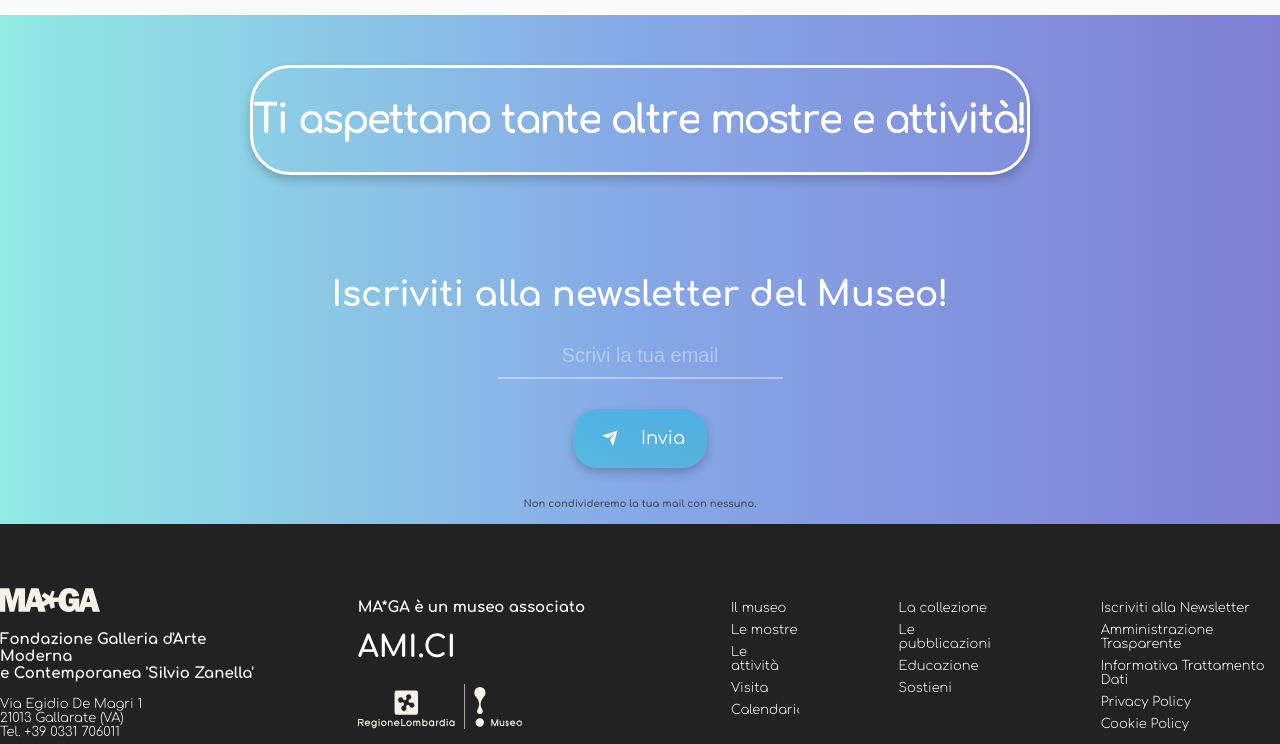
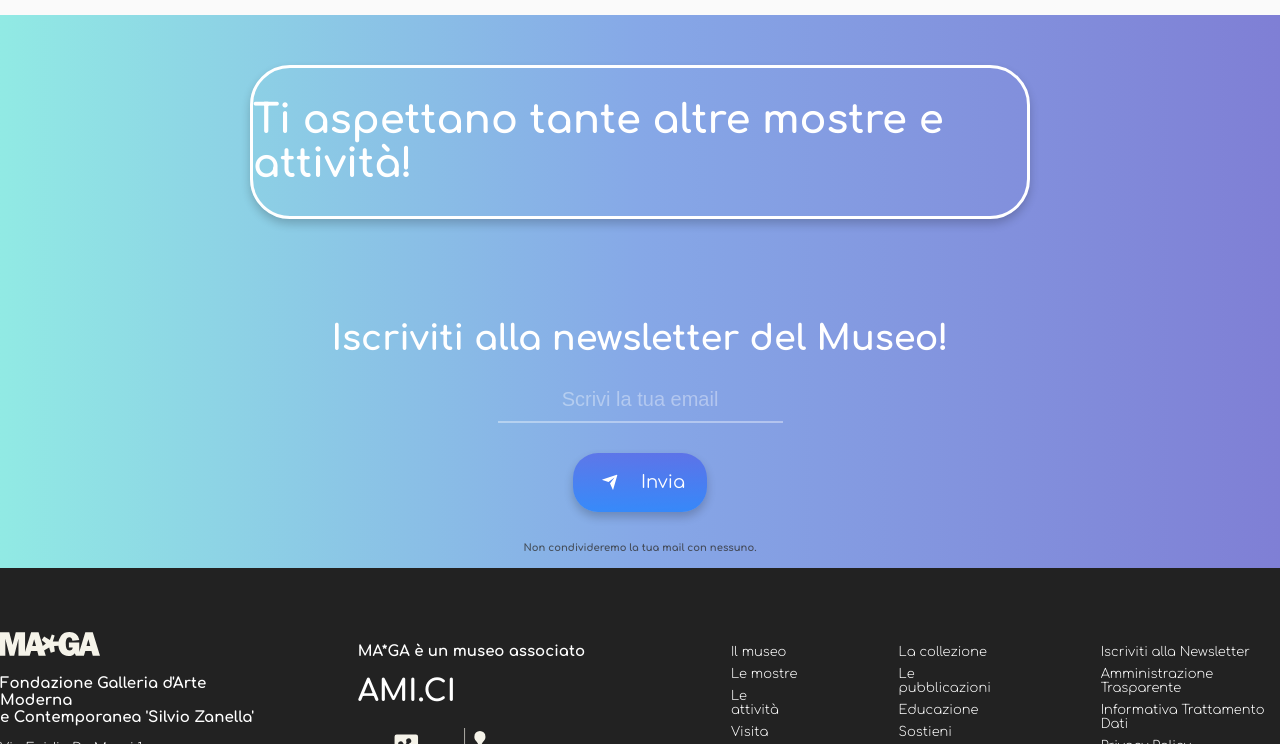
Before and after one commit to Vladdddy/maga, a plain HTML site: page index.html in a window 1280 px wide. Shown: the part 2585-3329 px from the top of the page. Drawn offline with nearby package versions, Linux system fonts and the light colour scheme; a web font is replaced by a local one.

Commit message:
minor changess

```diff
--- a/index.html
+++ b/index.html
@@ -159,35 +159,6 @@
             </button>
         </a>
         <h1 class="desc dati">Non condivideremo la tua mail con nessuno.</h1>
-        <!--
-        <div class="select">
-            <div class="selected" data-default="Altro" data-one="option-1" data-two="option-2" data-three="option-3">
-                <svg xmlns="http://www.w3.org/2000/svg" height="1em" viewBox="0 0 512 512" class="arrow">
-                    <path
-                        d="M233.4 406.6c12.5 12.5 32.8 12.5 45.3 0l192-192c12.5-12.5 12.5-32.8 0-45.3s-32.8-12.5-45.3 0L256 338.7 86.6 169.4c-12.5-12.5-32.8-12.5-45.3 0s-12.5 32.8 0 45.3l192 192z">
-                    </path>
-                </svg>
-            </div>
-            <div class="options">
-                <div title="all">
-                    <input id="all" name="option" type="radio" checked="" />
-                    <label class="option" for="all" data-txt="All"></label>
-                </div>
-                <div title="option-1">
-                    <input id="option-1" name="option" type="radio" />
-                    <label class="option" for="option-1" data-txt="option-1"></label>
-                </div>
-                <div title="option-2">
-                    <input id="option-2" name="option" type="radio" />
-                    <label class="option" for="option-2" data-txt="option-2"></label>
-                </div>
-                <div title="option-3">
-                    <input id="option-3" name="option" type="radio" />
-                    <label class="option" for="option-3" data-txt="option-3"></label>
-                </div>
-            </div>
-        </div>
-        -->
     </section>
 
     <section class="footer">
@@ -202,10 +173,14 @@
                     <br>Tel. +39 0331 706011
                 </p>
                 <div class="socials">
-                    <a href=""><img class="i icons" src="icons/insta.png" alt=""></a>
-                    <a href=""><img class="i icons" src="icons/facebook.png" alt=""></a>
-                    <a href=""><img class="i icons" src="icons/twitter.png" alt=""></a>
-                    <a href=""><img class="i icons" src="icons/yt.png" alt=""></a>
+                    <a href="https://www.instagram.com/museomaga/" target="_blank"><img class="i icons"
+                            src="icons/insta.png" alt=""></a>
+                    <a href="https://it-it.facebook.com/maga.museo" target="_blank"><img class="i icons"
+                            src="icons/facebook.png" alt=""></a>
+                    <a href="https://x.com/MuseoMaga" target="_blank"><img class="i icons" src="icons/twitter.png"
+                            alt=""></a>
+                    <a href="https://www.youtube.com/user/MagaMuseo" target="_blank"><img class="i icons"
+                            src="icons/yt.png" alt=""></a>
                 </div>
             </div>
             <div class="section2">
--- a/script.js
+++ b/script.js
@@ -16,37 +16,3 @@ window.addEventListener('scroll', function () {
 
     ids.forEach(toggleVisibility);
 });
-
-document.addEventListener('DOMContentLoaded', function () {
-    const textElement = document.getElementById('text');
-    const text = textElement.innerText;
-    textElement.innerHTML = '';
-
-    // Create span elements for each character
-    text.split('').forEach((char, index) => {
-        const span = document.createElement('span');
-        if (char === ' ') {
-            span.innerHTML = '&nbsp;';
-        } else {
-            span.innerText = char;
-        }
-        span.style.animationDelay = `${index * 0.02}s`;
-        textElement.appendChild(span);
-    });
-
-    // Function to handle intersection changes
-    function handleIntersection(entries, observer) {
-        entries.forEach(entry => {
-            if (entry.isIntersecting) {
-                textElement.classList.remove('hidden');
-            } else {
-                textElement.classList.add('hidden');
-            }
-        });
-    }
-
-    // Intersection Observer to trigger animation
-    const observer = new IntersectionObserver(handleIntersection, { threshold: 0.1 });
-
-    observer.observe(textElement);
-});
--- a/styles.css
+++ b/styles.css
@@ -402,21 +402,6 @@ body {
     color: #bbbbbb
 }
 
-.text-reveal span {
-    opacity: 0;
-    display: inline-block;
-    animation: fadeIn 0.5s forwards;
-}
-
-@keyframes fadeIn {
-    to {
-        opacity: 1;
-    }
-}
-
-
-
-
 
 
 
@@ -429,7 +414,7 @@ body {
 button {
     font-family: inherit;
     font-size: 18px;
-    background: linear-gradient(to bottom, var(--navbar1) 0%, var(--navbar2) 100%);
+    background: linear-gradient(to bottom, #323eea7c 0%, #1f80ffc5 100%);
     color: white;
     padding: 0.8em 1.2em;
     display: flex;
@@ -478,109 +463,3 @@ button .svg-wrapper {
 button:hover svg {
     transform: rotate(45deg);
 }
-
-
-
-
-
-
-
-/*
-.select {
-    width: fit-content;
-    cursor: pointer;
-    position: relative;
-    transition: 300ms;
-    color: white;
-    overflow: hidden;
-}
-
-.selected {
-    padding: 5px;
-    border-radius: 5px;
-    position: relative;
-    z-index: 1000;
-    font-size: 25px;
-    display: flex;
-    align-items: center;
-    justify-content: space-between;
-}
-
-.arrow {
-    position: relative;
-    right: 0px;
-    height: 10px;
-    transform: rotate(-90deg);
-    width: 25px;
-    fill: white;
-    z-index: 1000;
-    transition: 300ms;
-}
-
-.options {
-    display: flex;
-    flex-direction: column;
-    border-radius: 5px;
-    padding: 5px;
-    position: relative;
-    top: -100px;
-    opacity: 0;
-    transition: 300ms;
-}
-
-.select:hover>.options {
-    opacity: 1;
-    top: 0;
-}
-
-.select:hover>.selected .arrow {
-    transform: rotate(0deg);
-}
-
-.option {
-    border-radius: 5px;
-    padding: 5px;
-    transition: 300ms;
-    background-color: #2a2f3b67;
-    width: 150px;
-}
-
-.option:hover {
-    background-color: #323741;
-}
-
-.options input[type="radio"] {
-    display: none;
-}
-
-.options label {
-    display: inline-block;
-}
-
-.options label::before {
-    content: attr(data-txt);
-}
-
-.options input[type="radio"]:checked+label {
-    display: none;
-}
-
-.options input[type="radio"]#all:checked+label {
-    display: none;
-}
-
-.select:has(.options input[type="radio"]#all:checked) .selected::before {
-    content: attr(data-default);
-}
-
-.select:has(.options input[type="radio"]#option-1:checked) .selected::before {
-    content: attr(data-one);
-}
-
-.select:has(.options input[type="radio"]#option-2:checked) .selected::before {
-    content: attr(data-two);
-}
-
-.select:has(.options input[type="radio"]#option-3:checked) .selected::before {
-    content: attr(data-three);
-}
```
